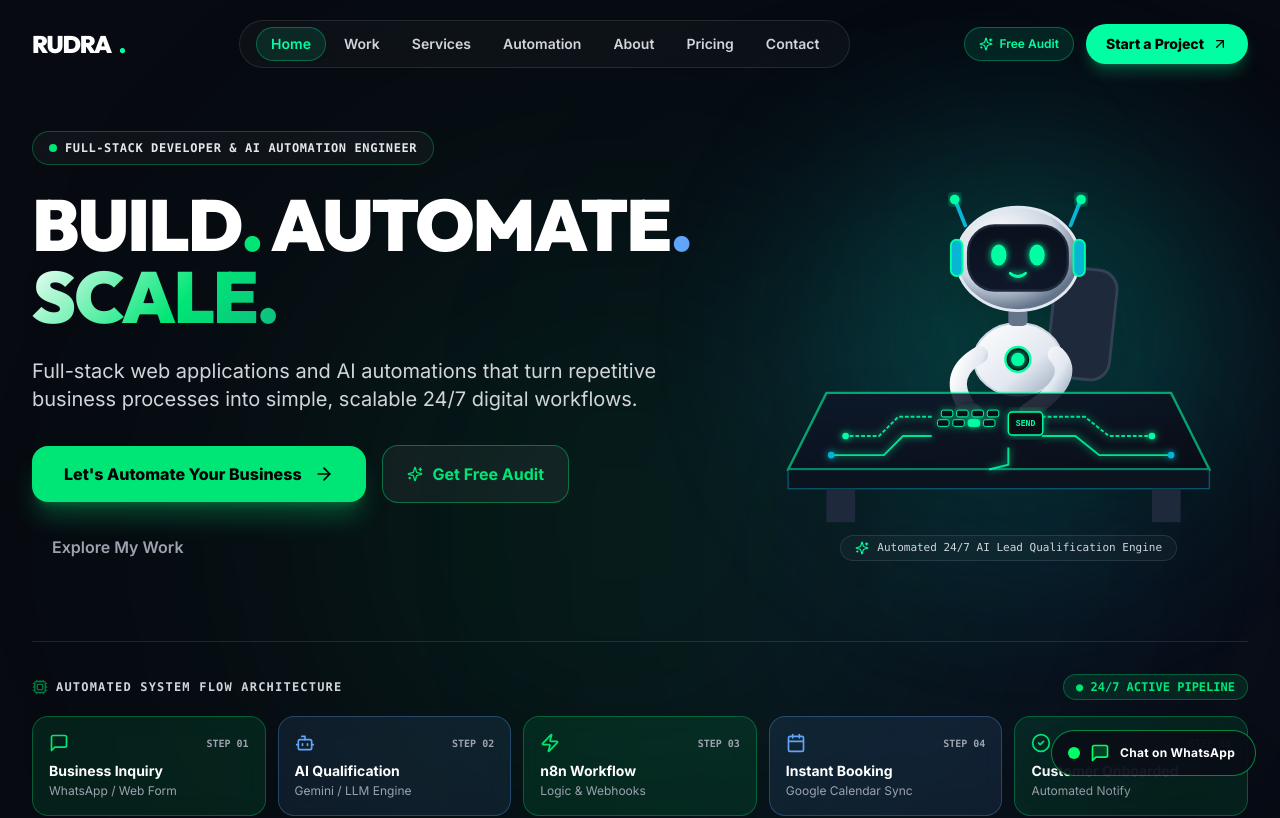
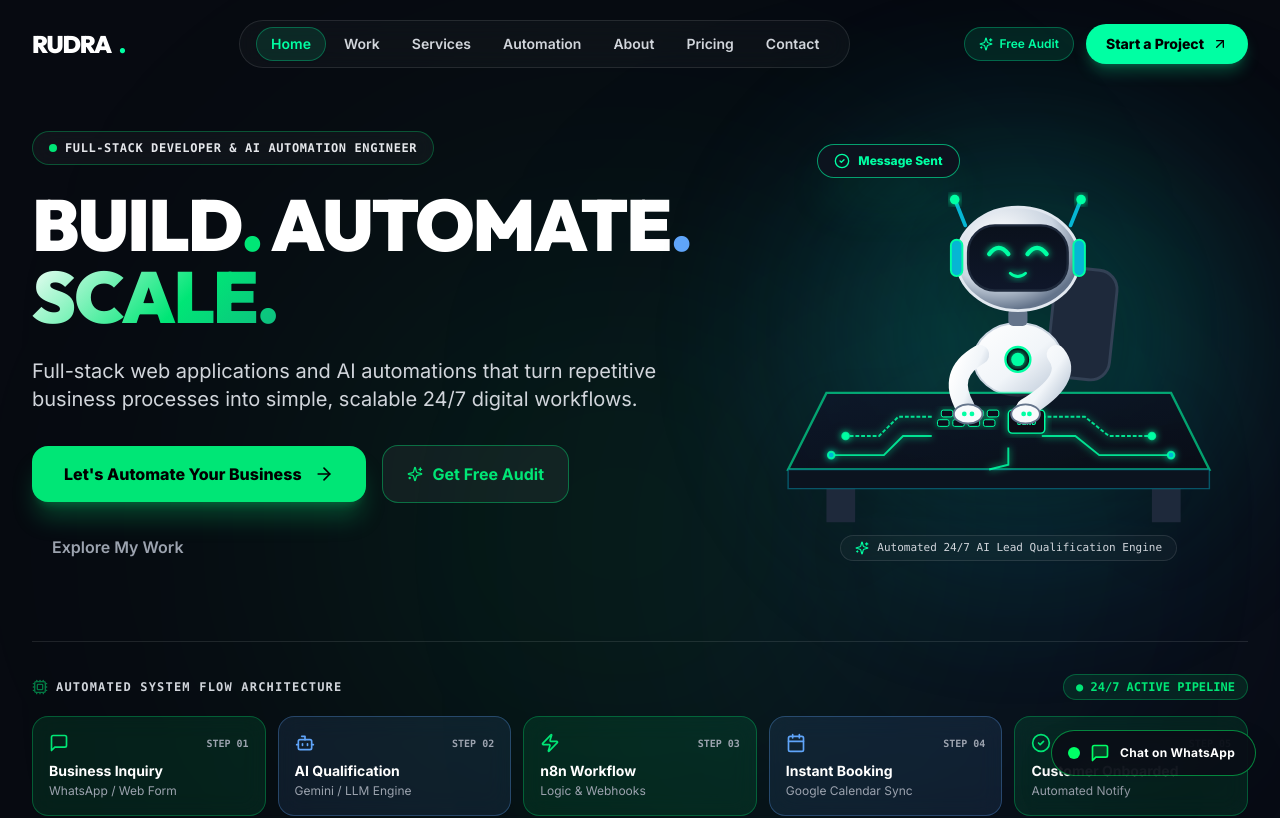
Before and after one commit to SoftwareDeveloperRudra/rudra-automation, a React (Vite) app: page / in a window 1280 px wide. Shown: the top 818 px of the page. Built offline with nearby package versions, Linux system fonts and the light colour scheme.

Commit message:
Position hands above desk, add slow rotating airplane takeoff from Send button, and show Message Sent when flight completes

```diff
--- a/src/components/HeroBotAnimation.tsx
+++ b/src/components/HeroBotAnimation.tsx
@@ -1,40 +1,45 @@
 import { useState, useEffect } from "react";
 import { motion, AnimatePresence } from "framer-motion";
-import { Sparkles } from "lucide-react";
+import { CheckCircle2, Sparkles } from "lucide-react";
 
 export default function HeroBotAnimation() {
-  const [phase, setPhase] = useState<"typing" | "sending" | "gliding">("typing");
+  const [phase, setPhase] = useState<"typing" | "pressing" | "taking_off" | "sent">("typing");
   const [typingTick, setTypingTick] = useState(0);
 
   useEffect(() => {
-    // Fast typing rhythmic tick for fingers and keyboard key pulses
+    // Fast rhythmic typing finger ticks
     const typingInterval = setInterval(() => {
       setTypingTick((prev) => (prev + 1) % 8);
-    }, 150);
+    }, 140);
 
-    // Main animation loop orchestration matching the exact video sequence
+    // Exact Orchestrated Animation Sequence
     const loopCycle = () => {
-      // 1. Typing on the circuit desk for 2.8 seconds
+      // 1. Robot typing actively above desk for 2.6s
       setPhase("typing");
 
-      // 2. Extends finger to click Send
+      // 2. Robot reaches & presses the Send button
       setTimeout(() => {
-        setPhase("sending");
+        setPhase("pressing");
       }, 2600);
 
-      // 3. Paper plane takes off and glides smoothly across the screen
+      // 3. Arrow/Airplane morphs from the button, rotates & takes off slowly and smoothly
       setTimeout(() => {
-        setPhase("gliding");
-      }, 3400);
+        setPhase("taking_off");
+      }, 3300);
 
-      // 4. Smooth reset back to typing
+      // 4. Flight completes -> "Message Sent" checkmark badge pops up
+      setTimeout(() => {
+        setPhase("sent");
+      }, 5500);
+
+      // 5. Reset back to typing loop
       setTimeout(() => {
         setPhase("typing");
-      }, 5400);
+      }, 7400);
     };
 
     loopCycle();
-    const cycleInterval = setInterval(loopCycle, 5600);
+    const cycleInterval = setInterval(loopCycle, 7600);
 
     return () => {
       clearInterval(typingInterval);
@@ -52,34 +57,59 @@ export default function HeroBotAnimation() {
         }}
       />
 
-      {/* Graceful Flying Origami Paper Airplane with Smooth Gliding Curve */}
+      {/* Message Sent Pop-up Badge (Appears when animation flight is done) */}
       <AnimatePresence>
-        {phase === "gliding" && (
+        {phase === "sent" && (
           <motion.div
-            initial={{ x: -20, y: 70, scale: 0.75, opacity: 0, rotate: 12 }}
+            initial={{ opacity: 0, scale: 0.5, y: 15 }}
+            animate={{ opacity: 1, scale: 1, y: 0 }}
+            exit={{ opacity: 0, scale: 0.8, y: -10 }}
+            transition={{ type: "spring", stiffness: 450, damping: 22 }}
+            className="absolute top-4 left-6 md:left-12 z-40 px-4 py-2 rounded-full bg-[#0D131F]/95 border border-[#00FFA3]/60 backdrop-blur-xl flex items-center gap-2 text-xs font-extrabold text-[#00FFA3] shadow-2xl shadow-[#00FFA3]/30"
+          >
+            <CheckCircle2 className="w-4 h-4 text-[#00FFA3]" />
+            <span>Message Sent</span>
+          </motion.div>
+        )}
+      </AnimatePresence>
+
+      {/* Main Native SVG 3D AI Robot & Glass Circuit Desk Scene */}
+      <div className="relative w-full aspect-[4/3] flex items-center justify-center">
+        {/* Glowing 3D Origami Airplane taking off directly from the SEND button & rotating smoothly */}
+        <AnimatePresence>
+          {(phase === "taking_off" || phase === "sent") && (
+            <motion.div
+              initial={{
+                x: 0,
+                y: 55,
+                scale: 0.45,
+                opacity: 0,
+                rotate: 45, // Starts flat/angled on the button
+              }}
               animate={{
-              x: [ -20, 40, 120, 220 ],
-              y: [ 70, 20, -35, -120 ],
-              scale: [ 0.75, 1.05, 1.15, 1.25 ],
-              opacity: [ 0, 1, 1, 0 ],
-              rotate: [ 12, 5, -8, -18 ],
+                x: [0, 45, 130, 240],
+                y: [55, 10, -40, -130],
+                scale: [0.45, 0.9, 1.15, 1.3],
+                opacity: [0, 1, 1, 0],
+                rotate: [45, 20, -5, -20], // Smoothly rotates and banks upward as it flies
               }}
               exit={{ opacity: 0 }}
               transition={{
-              duration: 1.8,
-              ease: [0.25, 1, 0.5, 1],
-              times: [0, 0.2, 0.65, 1],
+                duration: 2.3, // Slow, smooth gliding takeoff
+                ease: [0.2, 0.8, 0.2, 1],
+                times: [0, 0.25, 0.65, 1],
               }}
-            className="absolute z-40 left-1/3 top-28 pointer-events-none"
+              className="absolute z-50 pointer-events-none"
+              style={{ left: "50%", top: "45%" }}
             >
-            <div className="relative">
-              {/* Glowing 3D Vector Paper Airplane */}
+              <div className="relative -translate-x-1/2 -translate-y-1/2">
+                {/* 3D Vector Paper Airplane */}
                 <svg
-                width="72"
-                height="56"
+                  width="76"
+                  height="60"
                   viewBox="0 0 68 54"
                   fill="none"
-                className="drop-shadow-[0_0_20px_rgba(0,255,200,0.9)]"
+                  className="drop-shadow-[0_0_22px_rgba(0,255,200,0.95)]"
                 >
                   <path
                     d="M66 2L2 28L26 36L66 2Z"
@@ -95,7 +125,7 @@ export default function HeroBotAnimation() {
                   />
                   <path
                     d="M66 2L38 42L26 36L66 2Z"
-                  fill="#F1F5F9"
+                    fill="#F8FAFC"
                     opacity="0.95"
                   />
                   <defs>
@@ -111,20 +141,18 @@ export default function HeroBotAnimation() {
                   </defs>
                 </svg>
 
-              {/* Glowing Curved Flight Trail */}
+                {/* Glowing Dotted Flight Trajectory */}
                 <motion.div
                   initial={{ width: 0, opacity: 0.9 }}
-                animate={{ width: 160, opacity: 0 }}
-                transition={{ duration: 1.4, ease: "easeOut" }}
-                className="absolute top-7 -left-32 h-0.5 border-b-2 border-dashed border-[#00FFA3]/70 blur-[0.5px]"
+                  animate={{ width: 170, opacity: 0 }}
+                  transition={{ duration: 1.8, ease: "easeOut" }}
+                  className="absolute top-7 -left-36 h-0.5 border-b-2 border-dashed border-[#00FFA3]/80 blur-[0.5px]"
                 />
               </div>
             </motion.div>
           )}
         </AnimatePresence>
 
-      {/* Main Native SVG 3D AI Robot & Glass Circuit Desk Scene */}
-      <div className="relative w-full aspect-[4/3] flex items-center justify-center">
         <svg
           viewBox="0 0 500 400"
           className="w-full h-full filter drop-shadow-2xl overflow-visible"
@@ -132,34 +160,35 @@ export default function HeroBotAnimation() {
           xmlns="http://www.w3.org/2000/svg"
         >
           <defs>
-            {/* Robot Glossy White Shading */}
-            <linearGradient id="botGrad" x1="0%" y1="0%" x2="100%" y2="100%">
+            {/* Robot Glossy White Metallic Gradient */}
+            <linearGradient id="botMetallic" x1="0%" y1="0%" x2="100%" y2="100%">
               <stop offset="0%" stopColor="#FFFFFF" />
-              <stop offset="60%" stopColor="#E2E8F0" />
+              <stop offset="55%" stopColor="#F1F5F9" />
+              <stop offset="85%" stopColor="#CBD5E1" />
               <stop offset="100%" stopColor="#94A3B8" />
             </linearGradient>
 
             {/* Robot Head Dome Radial Shading */}
-            <radialGradient id="domeGrad" cx="35%" cy="30%" r="70%">
+            <radialGradient id="headDomeShading" cx="35%" cy="30%" r="70%">
               <stop offset="0%" stopColor="#FFFFFF" />
               <stop offset="65%" stopColor="#CBD5E1" />
               <stop offset="100%" stopColor="#64748B" />
             </radialGradient>
 
             {/* Dark Visor Face Screen */}
-            <linearGradient id="visorScreen" x1="0%" y1="0%" x2="0%" y2="100%">
+            <linearGradient id="darkVisor" x1="0%" y1="0%" x2="0%" y2="100%">
               <stop offset="0%" stopColor="#0A111C" />
               <stop offset="100%" stopColor="#0F172A" />
             </linearGradient>
 
             {/* Desk Glass Surface Gradient */}
-            <linearGradient id="deskGlassGrad" x1="0%" y1="0%" x2="100%" y2="100%">
+            <linearGradient id="deskGlassTop" x1="0%" y1="0%" x2="100%" y2="100%">
               <stop offset="0%" stopColor="#0F172A" stopOpacity="0.85" />
               <stop offset="100%" stopColor="#090D16" stopOpacity="0.95" />
             </linearGradient>
 
             {/* Soft Glow Filter */}
-            <filter id="cyanGlow" x="-20%" y="-20%" width="140%" height="140%">
+            <filter id="neonFilter" x="-20%" y="-20%" width="140%" height="140%">
               <feGaussianBlur stdDeviation="4" result="blur" />
               <feComposite in="SourceGraphic" in2="blur" operator="over" />
             </filter>
@@ -183,11 +212,11 @@ export default function HeroBotAnimation() {
           {/* ========================================================
               2. ROBOT BODY & TORSO
              ======================================================== */}
-          <ellipse cx="260" cy="225" rx="46" ry="38" fill="url(#botGrad)" stroke="#CBD5E1" strokeWidth="2" />
+          <ellipse cx="260" cy="225" rx="46" ry="38" fill="url(#botMetallic)" stroke="#CBD5E1" strokeWidth="2" />
 
           {/* Cyan Core Arc on Chest */}
           <circle cx="260" cy="225" r="13" fill="#090D16" stroke="#00FFA3" strokeWidth="2.5" />
-          <circle cx="260" cy="225" r="7" fill="#00FFA3" filter="url(#cyanGlow)" />
+          <circle cx="260" cy="225" r="7" fill="#00FFA3" filter="url(#neonFilter)" />
 
           {/* Neck */}
           <rect x="250" y="172" width="20" height="18" rx="5" fill="#64748B" />
@@ -197,24 +226,24 @@ export default function HeroBotAnimation() {
              ======================================================== */}
           <g>
             {/* Outer Head Dome Shell */}
-            <ellipse cx="260" cy="120" rx="64" ry="54" fill="url(#domeGrad)" stroke="#E2E8F0" strokeWidth="3" />
+            <ellipse cx="260" cy="120" rx="64" ry="54" fill="url(#headDomeShading)" stroke="#E2E8F0" strokeWidth="3" />
 
             {/* Left Ear Antenna */}
             <rect x="190" y="100" width="12" height="38" rx="6" fill="#06B6D4" stroke="#00FFA3" strokeWidth="2" />
             <line x1="205" y1="85" x2="195" y2="60" stroke="#06B6D4" strokeWidth="4" strokeLinecap="round" />
-            <circle cx="194" cy="58" r="5" fill="#00FFA3" filter="url(#cyanGlow)" />
+            <circle cx="194" cy="58" r="5" fill="#00FFA3" filter="url(#neonFilter)" />
 
             {/* Right Ear Antenna */}
             <rect x="318" y="100" width="12" height="38" rx="6" fill="#06B6D4" stroke="#00FFA3" strokeWidth="2" />
             <line x1="315" y1="85" x2="325" y2="60" stroke="#06B6D4" strokeWidth="4" strokeLinecap="round" />
-            <circle cx="326" cy="58" r="5" fill="#00FFA3" filter="url(#cyanGlow)" />
+            <circle cx="326" cy="58" r="5" fill="#00FFA3" filter="url(#neonFilter)" />
 
             {/* Dark Visor Face Screen */}
-            <rect x="208" y="85" width="104" height="68" rx="28" fill="url(#visorScreen)" stroke="#1E293B" strokeWidth="2.5" />
+            <rect x="208" y="85" width="104" height="68" rx="28" fill="url(#darkVisor)" stroke="#1E293B" strokeWidth="2.5" />
 
             {/* Cyan Glowing Expressive Eyes & Smile */}
-            <g filter="url(#cyanGlow)">
-              {phase === "sending" || phase === "gliding" ? (
+            <g filter="url(#neonFilter)">
+              {phase === "pressing" || phase === "taking_off" || phase === "sent" ? (
                 <>
                   {/* Happy Curved Eyes */}
                   <path d="M 230 115 Q 240 102 250 115" fill="none" stroke="#00FFA3" strokeWidth="4.5" strokeLinecap="round" />
@@ -234,61 +263,16 @@ export default function HeroBotAnimation() {
           </g>
 
           {/* ========================================================
-              4. ROBOT ARMS & TYPING / SENDING FINGER MOVEMENTS
+              4. FUTURISTIC GLASS CIRCUIT DESK (Rendered First)
              ======================================================== */}
-          {/* Left Arm & Typing Hand */}
-          <g>
-            <path
-              d={`M 220 220 Q 185 240 205 ${phase === "typing" ? 276 + (typingTick % 2 === 0 ? -4 : 4) : 278}`}
-              fill="none"
-              stroke="url(#botGrad)"
-              strokeWidth="18"
-              strokeLinecap="round"
-            />
-            {/* Left Hand Fingers Typing */}
-            <ellipse
-              cx="208"
-              cy={phase === "typing" ? 283 + (typingTick % 2 === 0 ? -4 : 4) : 285}
-              rx="14"
-              ry="9"
-              fill="#CBD5E1"
-              stroke="#94A3B8"
-              strokeWidth="1.5"
-            />
-          </g>
+          {/* Desk Stand / Legs */}
+          <path d="M 60 360 L 60 395 L 90 395 L 90 360" fill="#1E293B" />
+          <path d="M 400 360 L 400 395 L 430 395 L 430 360" fill="#1E293B" />
 
-          {/* Right Arm & Typing/Sending Hand */}
-          <g>
-            <path
-              d={
-                phase === "sending"
-                  ? "M 300 220 Q 325 245 285 285" // Reaching forward to press Send button
-                  : `M 300 220 Q 325 245 270 ${phase === "typing" ? 276 + (typingTick % 2 !== 0 ? -4 : 4) : 280}` // Typing on keyboard
-              }
-              fill="none"
-              stroke="url(#botGrad)"
-              strokeWidth="18"
-              strokeLinecap="round"
-            />
-            {/* Right Hand / Finger */}
-            <ellipse
-              cx={phase === "sending" ? 282 : 272}
-              cy={phase === "sending" ? 288 : (phase === "typing" ? 283 + (typingTick % 2 !== 0 ? -4 : 4) : 285)}
-              rx="14"
-              ry="9"
-              fill="#CBD5E1"
-              stroke="#94A3B8"
-              strokeWidth="1.5"
-            />
-          </g>
-
-          {/* ========================================================
-              5. FUTURISTIC GLASS CIRCUIT DESK
-             ======================================================== */}
           {/* Desk Main Top Slab (Perspective Projection) */}
           <polygon
             points="60,260 420,260 460,340 20,340"
-            fill="url(#deskGlassGrad)"
+            fill="url(#deskGlassTop)"
             stroke="#00FFA3"
             strokeWidth="2.5"
             strokeOpacity="0.6"
@@ -303,66 +287,109 @@ export default function HeroBotAnimation() {
             strokeOpacity="0.4"
           />
 
-          {/* Desk Stand / Legs */}
-          <path d="M 60 360 L 60 395 L 90 395 L 90 360" fill="#1E293B" />
-          <path d="M 400 360 L 400 395 L 430 395 L 430 360" fill="#1E293B" />
-
-          {/* ========================================================
-              6. HOLOGRAPHIC TYPING KEYBOARD & CIRCUIT TRACES
-             ======================================================== */}
-          {/* Glowing Virtual Holographic Keyboard Keys under robot's hands */}
-          <g filter="url(#cyanGlow)">
-            {/* Keyboard Row 1 */}
-            <rect x="180" y="278" width="12" height="7" rx="2" fill={typingTick === 0 ? "#00FFA3" : "#0A111C"} stroke="#00FFA3" strokeWidth="1" />
-            <rect x="196" y="278" width="12" height="7" rx="2" fill={typingTick === 1 ? "#00FFA3" : "#0A111C"} stroke="#00FFA3" strokeWidth="1" />
-            <rect x="212" y="278" width="12" height="7" rx="2" fill={typingTick === 2 ? "#00FFA3" : "#0A111C"} stroke="#00FFA3" strokeWidth="1" />
-            <rect x="228" y="278" width="12" height="7" rx="2" fill={typingTick === 3 ? "#00FFA3" : "#0A111C"} stroke="#00FFA3" strokeWidth="1" />
-
-            {/* Keyboard Row 2 */}
-            <rect x="176" y="288" width="12" height="7" rx="2" fill={typingTick === 4 ? "#00FFA3" : "#0A111C"} stroke="#00FFA3" strokeWidth="1" />
-            <rect x="192" y="288" width="12" height="7" rx="2" fill={typingTick === 5 ? "#00FFA3" : "#0A111C"} stroke="#00FFA3" strokeWidth="1" />
-            <rect x="208" y="288" width="12" height="7" rx="2" fill={typingTick === 6 ? "#00FFA3" : "#0A111C"} stroke="#00FFA3" strokeWidth="1" />
-            <rect x="224" y="288" width="12" height="7" rx="2" fill={typingTick === 7 ? "#00FFA3" : "#0A111C"} stroke="#00FFA3" strokeWidth="1" />
-
-            {/* Circuit Traces Radiating across glass desk */}
-            <g stroke="#00FFA3" strokeWidth="2" strokeOpacity="0.85">
+          {/* Circuit Traces on Desk */}
+          <g stroke="#00FFA3" strokeWidth="2" strokeOpacity="0.85" filter="url(#neonFilter)">
             <path d="M 170 285 H 135 L 115 305 H 80" fill="none" strokeDasharray="4 2" />
             <path d="M 170 305 H 140 L 120 325 H 65" fill="none" />
             <path d="M 285 285 H 330 L 355 305 H 400" fill="none" strokeDasharray="4 2" />
             <path d="M 285 305 H 320 L 345 325 H 420" fill="none" />
             <path d="M 250 317 V 335 L 230 340" fill="none" />
-            </g>
-
-            {/* Circuit Nodes */}
             <circle cx="80" cy="305" r="3.5" fill="#00FFA3" />
             <circle cx="65" cy="325" r="3.5" fill="#06B6D4" />
             <circle cx="400" cy="305" r="3.5" fill="#00FFA3" />
             <circle cx="420" cy="325" r="3.5" fill="#06B6D4" />
           </g>
 
-          {/* Glowing Holographic "SEND" Button */}
-          <g filter="url(#cyanGlow)">
+          {/* Holographic Keyboard Keys on Desk */}
+          <g filter="url(#neonFilter)">
+            <rect x="180" y="278" width="12" height="7" rx="2" fill={typingTick === 0 ? "#00FFA3" : "#0A111C"} stroke="#00FFA3" strokeWidth="1" />
+            <rect x="196" y="278" width="12" height="7" rx="2" fill={typingTick === 1 ? "#00FFA3" : "#0A111C"} stroke="#00FFA3" strokeWidth="1" />
+            <rect x="212" y="278" width="12" height="7" rx="2" fill={typingTick === 2 ? "#00FFA3" : "#0A111C"} stroke="#00FFA3" strokeWidth="1" />
+            <rect x="228" y="278" width="12" height="7" rx="2" fill={typingTick === 3 ? "#00FFA3" : "#0A111C"} stroke="#00FFA3" strokeWidth="1" />
+            <rect x="176" y="288" width="12" height="7" rx="2" fill={typingTick === 4 ? "#00FFA3" : "#0A111C"} stroke="#00FFA3" strokeWidth="1" />
+            <rect x="192" y="288" width="12" height="7" rx="2" fill={typingTick === 5 ? "#00FFA3" : "#0A111C"} stroke="#00FFA3" strokeWidth="1" />
+            <rect x="208" y="288" width="12" height="7" rx="2" fill={typingTick === 6 ? "#00FFA3" : "#0A111C"} stroke="#00FFA3" strokeWidth="1" />
+            <rect x="224" y="288" width="12" height="7" rx="2" fill={typingTick === 7 ? "#00FFA3" : "#0A111C"} stroke="#00FFA3" strokeWidth="1" />
+          </g>
+
+          {/* Glowing Holographic "SEND" Button on Desk */}
+          <g filter="url(#neonFilter)">
             <rect
               x="250"
-              y="280"
-              width="36"
+              y="278"
+              width="38"
               height="24"
               rx="4"
-              fill={phase === "sending" ? "#00FFA3" : "#090D16"}
+              fill={phase === "pressing" ? "#00FFA3" : "#090D16"}
               stroke="#00FFA3"
               strokeWidth="1.5"
             />
             <text
-              x="268"
-              y="295"
+              x="269"
+              y="294"
               fontSize="8.5"
               fontFamily="monospace"
               fontWeight="bold"
               textAnchor="middle"
-              fill={phase === "sending" ? "#000000" : "#00FFA3"}
+              fill={phase === "pressing" ? "#000000" : "#00FFA3"}
             >
               SEND
             </text>
+          </g>
+
+          {/* ========================================================
+              5. ROBOT ARMS & HANDS (Rendered ABOVE Desk for Complete 3D Depth)
+             ======================================================== */}
+          {/* Left Arm & Typing Hand (Hovering clearly above desk) */}
+          <g>
+            <path
+              d={`M 220 220 Q 185 240 205 ${phase === "typing" ? 272 + (typingTick % 2 === 0 ? -5 : 4) : 275}`}
+              fill="none"
+              stroke="url(#botMetallic)"
+              strokeWidth="20"
+              strokeLinecap="round"
+            />
+            {/* Left Hand Fingers Typing above keyboard */}
+            <ellipse
+              cx="208"
+              cy={phase === "typing" ? 280 + (typingTick % 2 === 0 ? -5 : 4) : 282}
+              rx="15"
+              ry="10"
+              fill="#F8FAFC"
+              stroke="#64748B"
+              strokeWidth="2"
+            />
+            {/* Finger joint highlights */}
+            <circle cx="204" cy={phase === "typing" ? 280 + (typingTick % 2 === 0 ? -5 : 4) : 282} r="2.5" fill="#00FFA3" />
+            <circle cx="212" cy={phase === "typing" ? 280 + (typingTick % 2 === 0 ? -5 : 4) : 282} r="2.5" fill="#00FFA3" />
+          </g>
+
+          {/* Right Arm & Typing / Send Pressing Hand (Above Desk) */}
+          <g>
+            <path
+              d={
+                phase === "pressing"
+                  ? "M 300 220 Q 320 248 274 286" // Finger actively pressing Send Button
+                  : `M 300 220 Q 320 245 268 ${phase === "typing" ? 272 + (typingTick % 2 !== 0 ? -5 : 4) : 276}` // Hovering & typing above desk
+              }
+              fill="none"
+              stroke="url(#botMetallic)"
+              strokeWidth="20"
+              strokeLinecap="round"
+            />
+            {/* Right Hand / Finger */}
+            <ellipse
+              cx={phase === "pressing" ? 272 : 268}
+              cy={phase === "pressing" ? 288 : (phase === "typing" ? 280 + (typingTick % 2 !== 0 ? -5 : 4) : 282)}
+              rx="15"
+              ry="10"
+              fill="#F8FAFC"
+              stroke="#64748B"
+              strokeWidth="2"
+            />
+            {/* Finger joint highlights */}
+            <circle cx={phase === "pressing" ? 270 : 266} cy={phase === "pressing" ? 288 : (phase === "typing" ? 280 + (typingTick % 2 !== 0 ? -5 : 4) : 282)} r="2.5" fill="#00FFA3" />
+            <circle cx={phase === "pressing" ? 276 : 272} cy={phase === "pressing" ? 288 : (phase === "typing" ? 280 + (typingTick % 2 !== 0 ? -5 : 4) : 282)} r="2.5" fill="#00FFA3" />
           </g>
         </svg>
       </div>
```
Also changed, not shown: 5 other files (tests, documents, lock files or other folders). Lines whose indentation alone changed are shown as unchanged.
